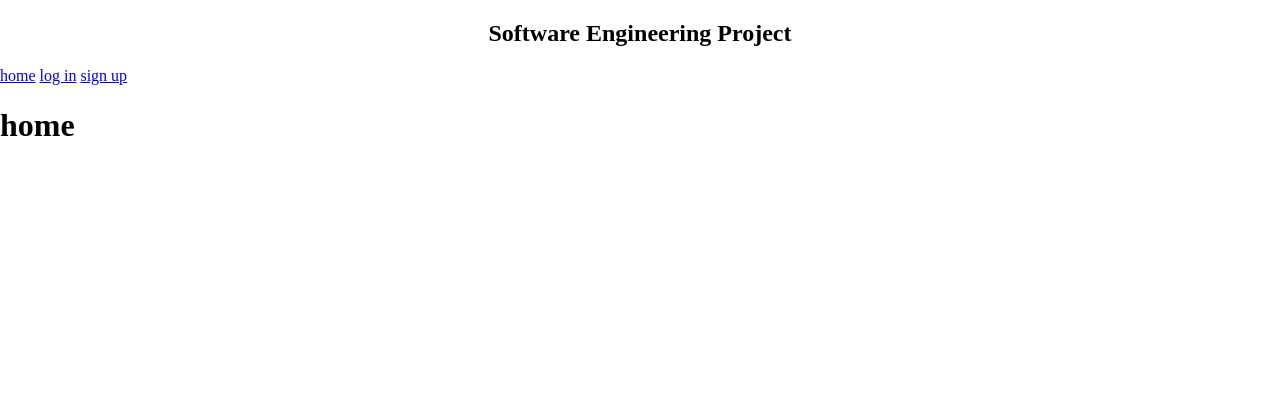
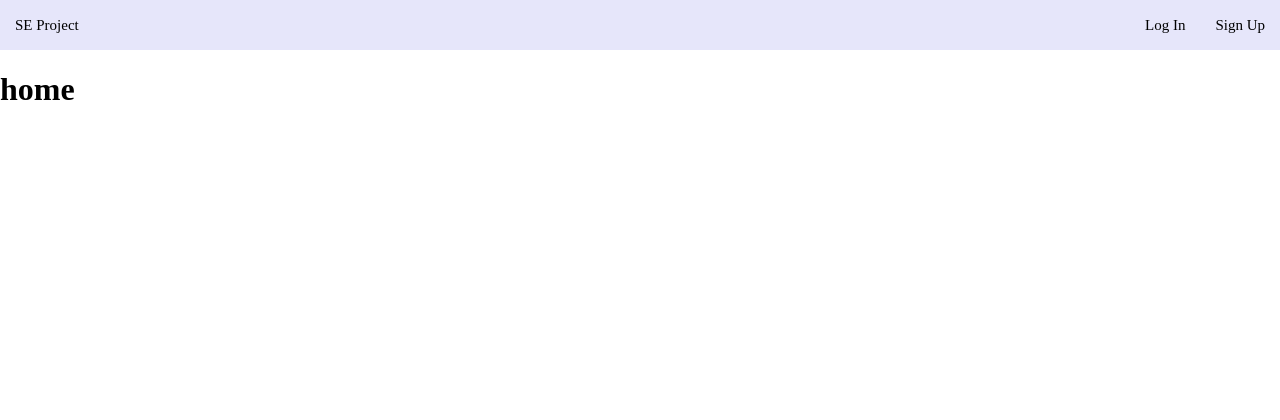
Before and after one commit to yebra06/seProject, a Django app: page / in a window 1280 px wide. Shown: the top 420 px of the page. After the commit the page ends 100 px from the top, so only its background shows below. Run offline with Django 3.2, Linux system fonts and the light colour scheme; parts of the project's set-up code (start-up, migrations or seed data) failed here and were passed over.

Commit message:
Add navbar styling.

```diff
--- a/static/css/base.css
+++ b/static/css/base.css
@@ -19,6 +19,29 @@ body {
     box-sizing: inherit;
 }
 
-.main-header {
-    text-align: center;
+a {
+    text-decoration: none;
+    white-space: nowrap;
+    overflow: hidden;
 }
+
+.navbar {
+    display: flex;
+    justify-content: flex-end;
+    line-height: 50px;
+    align-items: stretch;
+    flex-wrap: wrap;
+    background-color: lavender;
+    text-transform: capitalize;
+}
+
+.nav-link {
+    font-size: 15px;
+    padding: 0 15px;
+    color: black;
+}
+
+.nav-link.left {
+    margin: 0 auto 0 15px;
+    padding: 0;
+}
--- a/templates/base.html
+++ b/templates/base.html
@@ -12,17 +12,14 @@
         <link rel="stylesheet" href="{% static 'css/normalize.css' %}"/>
     </head>
     <body>
-        <header class="main-header">
-            <h2>Software Engineering Project</h2>
-        </header>
-        <nav>
-            <a href="{% url 'index' %}">home</a>
+        <nav class="navbar">
+            <a class="nav-link left" href="{% url 'index' %}">SE Project</a>
             {% if request.user.is_authenticated %}
-                <a href="{% url 'logout' %}">log out</a>
-                <a href="{% url 'profile' %}">profile</a>
+                <a class="nav-link" href="{% url 'logout' %}">log out</a>
+                <a class="nav-link" href="{% url 'profile' %}">profile</a>
             {% else %}
-                <a href="{% url 'login' %}">log in</a>
-                <a href="{% url 'signup' %}">sign up</a>
+                <a class="nav-link" href="{% url 'login' %}">log in</a>
+                <a class="nav-link" href="{% url 'signup' %}">sign up</a>
             {% endif %}
         </nav>
         {% block content %}{% endblock %}
```
Also changed, not shown: README.md, app/migrations/0001_initial.py (added), db.sqlite3 (added).
